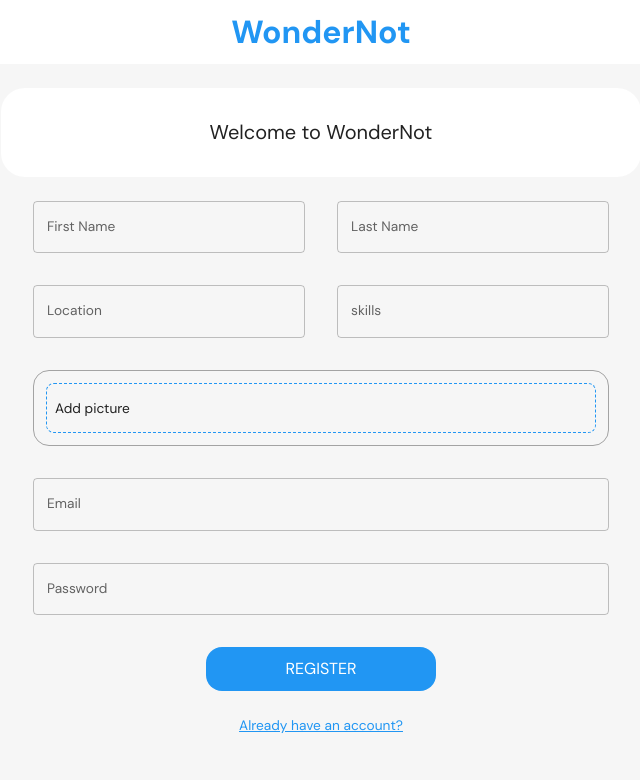
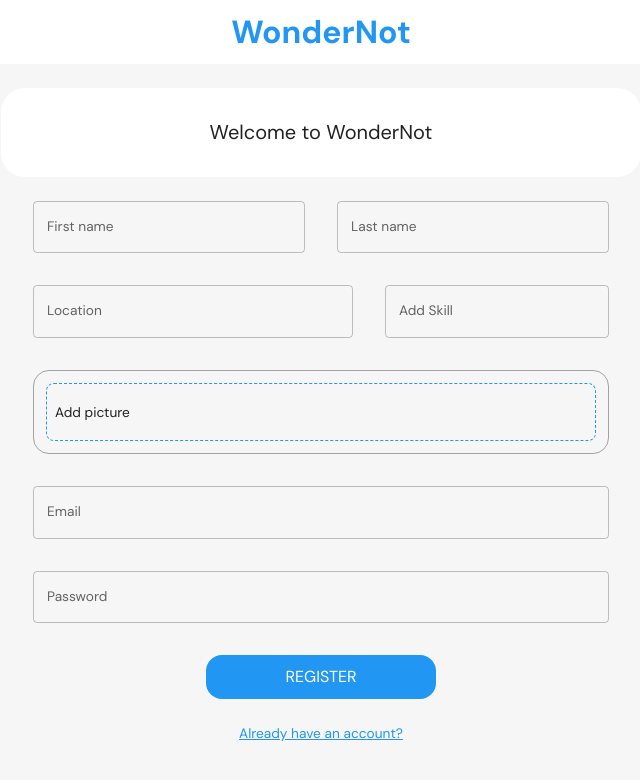
Before and after one commit to ghOst-vedant/WonderNot, a React (Vite) app in the folder client/: page / in a window 1280 px wide. Both pictures are taken after a click on the element "Don't have an account?". Shown: the top 780 px of the page, without its empty margins (319-959 px from the left). Built offline with nearby package versions, Linux system fonts and the light colour scheme.

Commit message:
[Update]: Authentication completed

```diff
--- a/client/package.json
+++ b/client/package.json
@@ -15,6 +15,7 @@
     "@mui/icons-material": "^5.14.19",
     "@mui/material": "^5.14.20",
     "@reduxjs/toolkit": "^2.0.1",
+    "axios": "^1.6.2",
     "dotenv": "^16.3.1",
     "formic": "^0.0.10",
     "formik": "^2.4.5",
--- a/client/src/App.jsx
+++ b/client/src/App.jsx
@@ -10,6 +10,10 @@ import { useSelector } from "react-redux";
 import { CssBaseline, ThemeProvider } from "@mui/material";
 import { createTheme } from "@mui/material";
 import { themeSettings } from "./theme";
+import axios from "axios";
+
+axios.defaults.baseURL = "http://172.20.10.2:3001/";
+// axios.defaults.withCredentials = true;
 
 const App = () => {
   const mode = useSelector((state) => state.mode);
--- a/client/src/scenes/login/Form.jsx
+++ b/client/src/scenes/login/Form.jsx
@@ -1,5 +1,5 @@
-import { useState, React } from "react";
-import toast from "react-hot-toast";
+import React, { useState } from "react";
+import axios from "axios";
 import {
   Box,
   Button,
@@ -7,48 +7,28 @@ import {
   useMediaQuery,
   Typography,
   useTheme,
+  Chip,
+  getAccordionDetailsUtilityClass,
 } from "@mui/material";
 import EditOutlinedIcon from "@mui/icons-material/EditOutlined";
-import { Formik } from "formik";
-import * as yup from "yup";
 import { useNavigate } from "react-router-dom";
 import { useDispatch } from "react-redux";
 import { setLogin } from "src/redux";
 import Dropzone from "react-dropzone";
 import FlexBetween from "src/components/styled/FlexBetween";
+import toast from "react-hot-toast";
 
-const registerSchema = yup.object().shape({
-  firstName: yup.string().required("required"),
-  lastName: yup.string().required("required"),
-  email: yup.string().email("Invalid Email").required("required"),
-  password: yup.string().required("required"),
-  location: yup.string().required("required"),
-  skills: yup.string().required("required"),
-  picture: yup.string().required("required"),
-});
-
-const loginSchema = yup.object().shape({
-  email: yup.string().email("Invalid Email").required("required"),
-  password: yup.string().required("required"),
-});
-
-const initialValuesRegister = {
+const Form = () => {
+  const [pageType, setPageType] = useState("login");
+  const [register, setRegister] = useState({
     firstName: "",
     lastName: "",
     email: "",
     password: "",
     location: "",
-  skills: "",
+    skills: [],
     picture: "",
-};
-
-const initialValuesLogin = {
-  email: "",
-  password: "",
-};
-
-const Form = () => {
-  const [pageType, setPageType] = useState("login");
+  });
   const { palette } = useTheme();
   const dispatch = useDispatch();
   const navigate = useNavigate();
@@ -56,82 +36,83 @@ const Form = () => {
   const isLogin = pageType === "login";
   const isRegister = pageType === "register";
 
-  const register = async (values, onSubmitProps) => {
-    // this allows us to send form info with image
-    try {
-      const formData = new FormData();
-      for (let value in values) {
-        formData.append(value, values[value]);
-      }
-      formData.append("picturePath", values.picture.name);
-      // console.log(formData);
-      const savedUserResponse = await fetch(
-        "http://192.168.0.100:3001/auth/register",
-        {
-          method: "POST",
-          body: formData,
-        }
-      );
-      const savedUser = await savedUserResponse.json();
-      onSubmitProps.resetForm();
+  const [newSkill, setNewSkill] = useState("");
 
-      if (savedUser) {
-        setPageType("login");
-      }
-    } catch (err) {
-      console.log(err.message);
+  const handleSkillAdd = () => {
+    if (newSkill.trim() !== "" && !register.skills.includes(newSkill)) {
+      setRegister((prevRegister) => ({
+        ...prevRegister,
+        skills: [...prevRegister.skills, newSkill],
+      }));
+      setNewSkill("");
     }
   };
 
-  const login = async (values, onSubmitProps) => {
+  const handleSkillDelete = (skillToDelete) => {
+    setRegister((prevRegister) => ({
+      ...prevRegister,
+      skills: prevRegister.skills.filter((skill) => skill !== skillToDelete),
+    }));
+  };
+
+  // Login Handler
+  const loginSubmit = async (event) => {
+    event.preventDefault();
+    const { email, password } = register;
     try {
-      const loggedInResponse = await fetch(
-        "http://192.168.0.100:3001/auth/login",
-        {
-          method: "POST",
-          headers: { "Content-Type": "application/json" },
-          body: JSON.stringify(values),
-        }
-      );
-      const loggedIn = await loggedInResponse.json();
-      onSubmitProps.resetForm();
-      if (loggedIn) {
+      const { data } = await axios.post("auth/login", {
+        email,
+        password,
+      });
+      if (data.error) {
+        console.log("Error aara hai");
+      } else {
         toast.success("Login Successful");
+        setRegister({
+          email: "",
+          password: "",
+        });
         dispatch(
           setLogin({
-            user: loggedIn.user,
-            token: loggedIn.token,
+            user: data.user,
+            token: data.token,
           })
         );
         navigate("/home");
       }
+    } catch (error) {}
+  };
+
+  // Register Handler
+  const registerSubmit = async (event) => {
+    event.preventDefault();
+    const { firstName, lastName, email, password, location, skills, picture } =
+      register;
+    try {
+      const { data } = await axios.post("auth/register", {
+        firstName,
+        lastName,
+        email,
+        password,
+        location,
+        skills,
+        picture,
+      });
+      console.log(data.event);
+      if (data.event) {
+        toast.error(data.event);
+      } else {
+        toast.success("Account Created Successfull");
+        setRegister({});
+        setPageType("login");
+      }
     } catch (error) {
-      alert(error);
+      console.log(error);
     }
-  };
-  //   Form submit Handler
-  const handleFormSubmit = async (values, onSubmitProps) => {
-    if (isLogin) await login(values, onSubmitProps);
-    if (isRegister) await register(values, onSubmitProps);
   };
   return (
     <>
-      <Formik
-        onSubmit={handleFormSubmit}
-        initialValues={isLogin ? initialValuesLogin : initialValuesRegister}
-        validationSchema={isLogin ? loginSchema : registerSchema}
-      >
-        {({
-          values,
-          errors,
-          touched,
-          handleBlur,
-          handleChange,
-          handleSubmit,
-          setFieldValue,
-          resetForm,
-        }) => (
-          <form onSubmit={handleSubmit} onTouchStart={handleSubmit}>
+      <form onSubmit={isLogin ? loginSubmit : registerSubmit}>
         <Box
           display={"flex"}
           flexWrap={"wrap"}
@@ -153,28 +134,20 @@ const Form = () => {
                 alignItems={"center"}
               >
                 <TextField
-                      label="First Name"
-                      onBlur={handleBlur}
-                      onChange={handleChange}
-                      value={values.firstName}
-                      name="firstName"
-                      error={
-                        Boolean(touched.firstName) && Boolean(errors.firstName)
-                      }
-                      helperText={touched.firstName && errors.firstName}
                   fullWidth
+                  label="First name"
+                  value={register.firstName}
+                  onChange={(e) => {
+                    setRegister({ ...register, firstName: e.target.value });
+                  }}
                 />
                 <TextField
-                      label="Last Name"
-                      onBlur={handleBlur}
-                      onChange={handleChange}
-                      value={values.lastName}
-                      name="lastName"
-                      error={
-                        Boolean(touched.lastName) && Boolean(errors.lastName)
-                      }
-                      helperText={touched.lastName && errors.lastName}
                   fullWidth
+                  label="Last name"
+                  value={register.lastName}
+                  onChange={(e) => {
+                    setRegister({ ...register, lastName: e.target.value });
+                  }}
                 />
               </Box>
               <Box
@@ -182,33 +155,34 @@ const Form = () => {
                 flexDirection={isNonMobile ? "row" : "column"}
                 gap={4}
                 width={isNonMobile ? "50%" : "100%"}
-                    justifyContent={"center"}
-                    alignItems={"center"}
-                    justifyItems={"baseline"}
               >
                 <TextField
+                  fullWidth
                   label="Location"
-                      onBlur={handleBlur}
-                      onChange={handleChange}
-                      value={values.location}
-                      name="location"
-                      error={
-                        Boolean(touched.location) && Boolean(errors.location)
-                      }
-                      helperText={touched.location && errors.location}
-                      fullWidth
+                  value={register.location}
+                  onChange={(e) => {
+                    setRegister({ ...register, location: e.target.value });
+                  }}
                 />
+                <Box width={isNonMobile ? "70%" : "100%"}>
                   <TextField
                     fullWidth
-                      label="skills"
-                      onBlur={handleBlur}
-                      onChange={handleChange}
-                      value={values.skills}
-                      name="skills"
-                      error={Boolean(touched.skills) && Boolean(errors.skills)}
-                      helperText={touched.skills && errors.skills}
-                      sx={{ gridColumn: "span 4" }}
+                    label="Add Skill"
+                    value={newSkill}
+                    onChange={(e) => setNewSkill(e.target.value)}
+                    onKeyDown={(e) => e.key === "Enter" && handleSkillAdd()}
                   />
+                  <Box>
+                    {register.skills.map((skill, index) => (
+                      <Chip
+                        key={index}
+                        label={skill}
+                        onDelete={() => handleSkillDelete(skill)}
+                        style={{ margin: "4px" }}
+                      />
+                    ))}
+                  </Box>
+                </Box>
               </Box>
               <Box
                 width={isNonMobile ? "50%" : "100%"}
@@ -217,10 +191,9 @@ const Form = () => {
                 p={"0.75rem"}
               >
                 <Dropzone
-                      acceptedFiles={".jpeg,.jpg,.png"}
                   multiple={false}
                   onDrop={(acceptedFile) => {
-                        setFieldValue("picture", acceptedFile[0]);
+                    setRegister({ ...register, picture: acceptedFile[0] });
                   }}
                 >
                   {({ getRootProps, getInputProps }) => (
@@ -228,15 +201,15 @@ const Form = () => {
                       {...getRootProps()}
                       border={`1px dashed ${palette.primary.main}`}
                       borderRadius={"0.5rem"}
-                          p={"0 0.5rem "}
+                      p={"0.25rem 0.5rem "}
                       sx={{ "&:hover": { cursor: "pointer" } }}
                     >
                       <input {...getInputProps()} />
-                          {!values.picture ? (
+                      {!register.picture ? (
                         <p>Add picture</p>
                       ) : (
-                            <FlexBetween>
-                              <Typography>{values.picture.name}</Typography>
+                        <FlexBetween p={"0.5rem 0.5rem "}>
+                          <Typography>{register.picture.name}</Typography>
                           <EditOutlinedIcon />
                         </FlexBetween>
                       )}
@@ -256,23 +229,21 @@ const Form = () => {
           >
             <TextField
               label="Email"
-                  onBlur={handleBlur}
-                  onChange={handleChange}
-                  value={values.email}
+              value={register.email}
+              onChange={(e) => {
+                setRegister({ ...register, email: e.target.value });
+              }}
               name="email"
-                  error={Boolean(touched.email) && Boolean(errors.email)}
-                  helperText={touched.email && errors.email}
               fullWidth
             />
             <TextField
               label="Password"
               type="password"
-                  onBlur={handleBlur}
-                  onChange={handleChange}
-                  value={values.password}
+              value={register.password}
+              onChange={(e) => {
+                setRegister({ ...register, password: e.target.value });
+              }}
               name="password"
-                  error={Boolean(touched.password) && Boolean(errors.password)}
-                  helperText={touched.password && errors.password}
               fullWidth
             />
           </Box>
@@ -304,7 +275,6 @@ const Form = () => {
           <Typography
             onClick={() => {
               setPageType(isLogin ? "register" : "login");
-                  resetForm();
             }}
             sx={{
               textDecoration: "underline",
@@ -316,14 +286,10 @@ const Form = () => {
               },
             }}
           >
-                {isLogin
-                  ? "Don't have an account?"
-                  : "Already have an account?"}
+            {isLogin ? "Don't have an account?" : "Already have an account?"}
           </Typography>
         </Box>
       </form>
-        )}
-      </Formik>
     </>
   );
 };
```
Also changed, not shown: 1 other file (tests, documents, lock files or other folders). Lines whose indentation alone changed are shown as unchanged.
